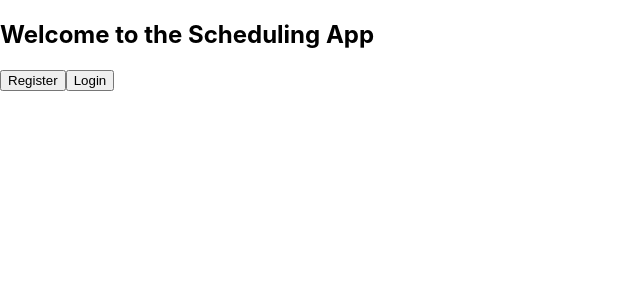
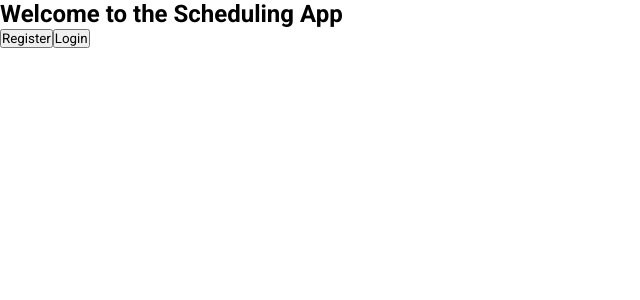
Before and after one commit to CodecoolGlobal/el-proyecte-grande-design-general-nagmil2077, a React (Create React App) app in the folder frontend/: page / in a window 1280 px wide. Shown: the top 300 px of the page, without its empty margins (0-640 px from the left). Built offline with nearby package versions, Linux system fonts and the light colour scheme.

Commit message:
Add Material UI styles and font

```diff
--- a/frontend/public/index.html
+++ b/frontend/public/index.html
@@ -24,6 +24,18 @@
       work correctly both with client-side routing and a non-root public URL.
       Learn how to configure a non-root public URL by running `npm run build`.
     -->
+    <link rel="preconnect" href="https://fonts.googleapis.com" />
+    <link rel="preconnect" href="https://fonts.gstatic.com" crossorigin />
+    <link
+            rel="stylesheet"
+            href="https://fonts.googleapis.com/css2?family=Roboto:wght@300;400;500;700&display=swap"
+    />
+    <link
+            rel="stylesheet"
+            href="https://fonts.googleapis.com/icon?family=Material+Icons"
+    />
+
+
     <title>React App</title>
   </head>
   <body>
--- a/frontend/src/index.css
+++ b/frontend/src/index.css
@@ -1,3 +1,12 @@
+* {
+  margin: 0;
+  padding: 0;
+  box-sizing: border-box;
+  font-family: "Roboto", sans-serif;
+
+}
+
+/*
 body {
   margin: 0;
   font-family: -apple-system, BlinkMacSystemFont, 'Segoe UI', 'Roboto', 'Oxygen',
@@ -12,7 +21,7 @@
   monospace;
 }
 
-/* Layout */
+!* Layout *!
 .container {
   display: flex;
 }
@@ -33,4 +42,4 @@
 
 th {
   border: 1px solid black;
-}
+}*/
```
